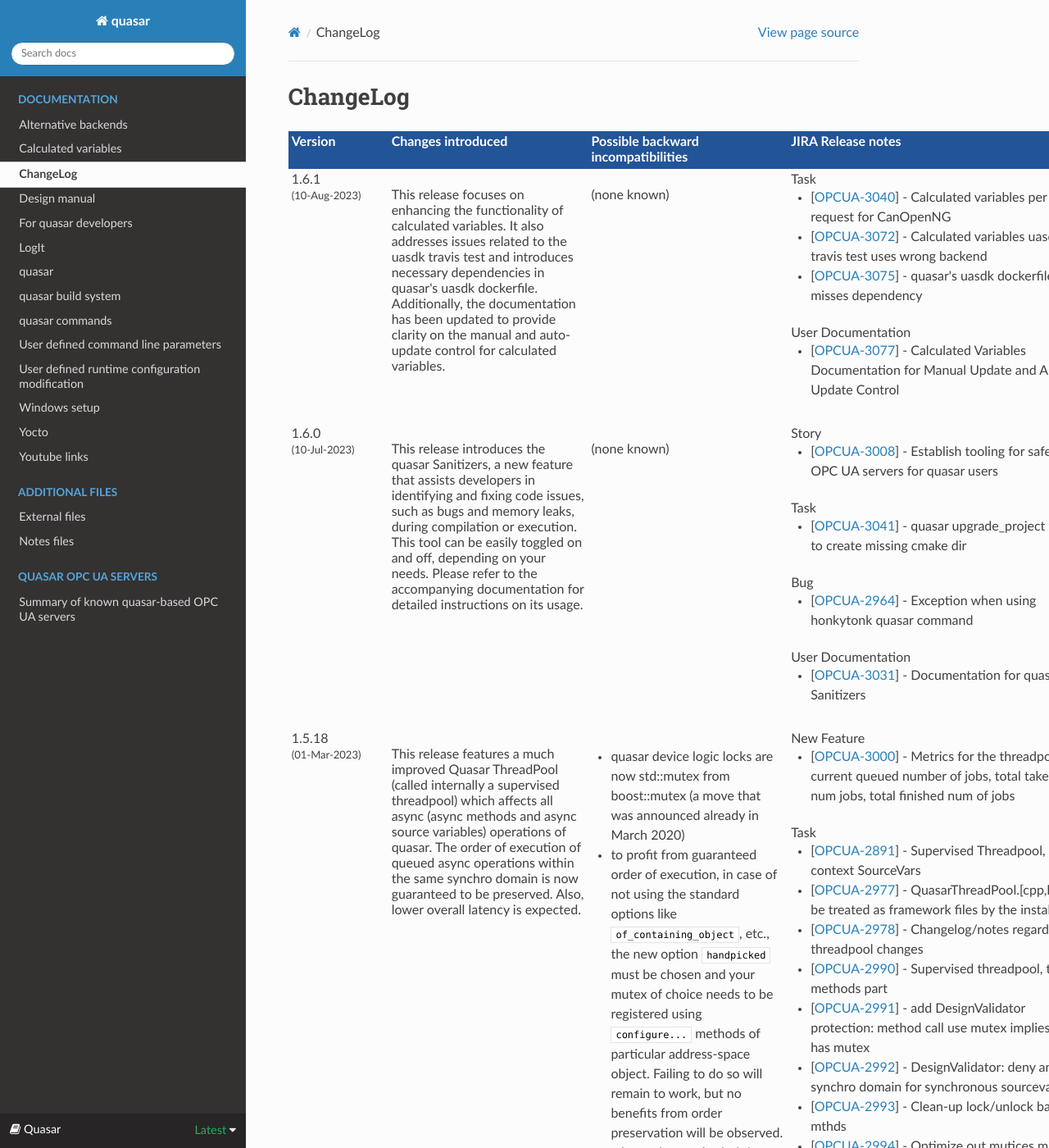
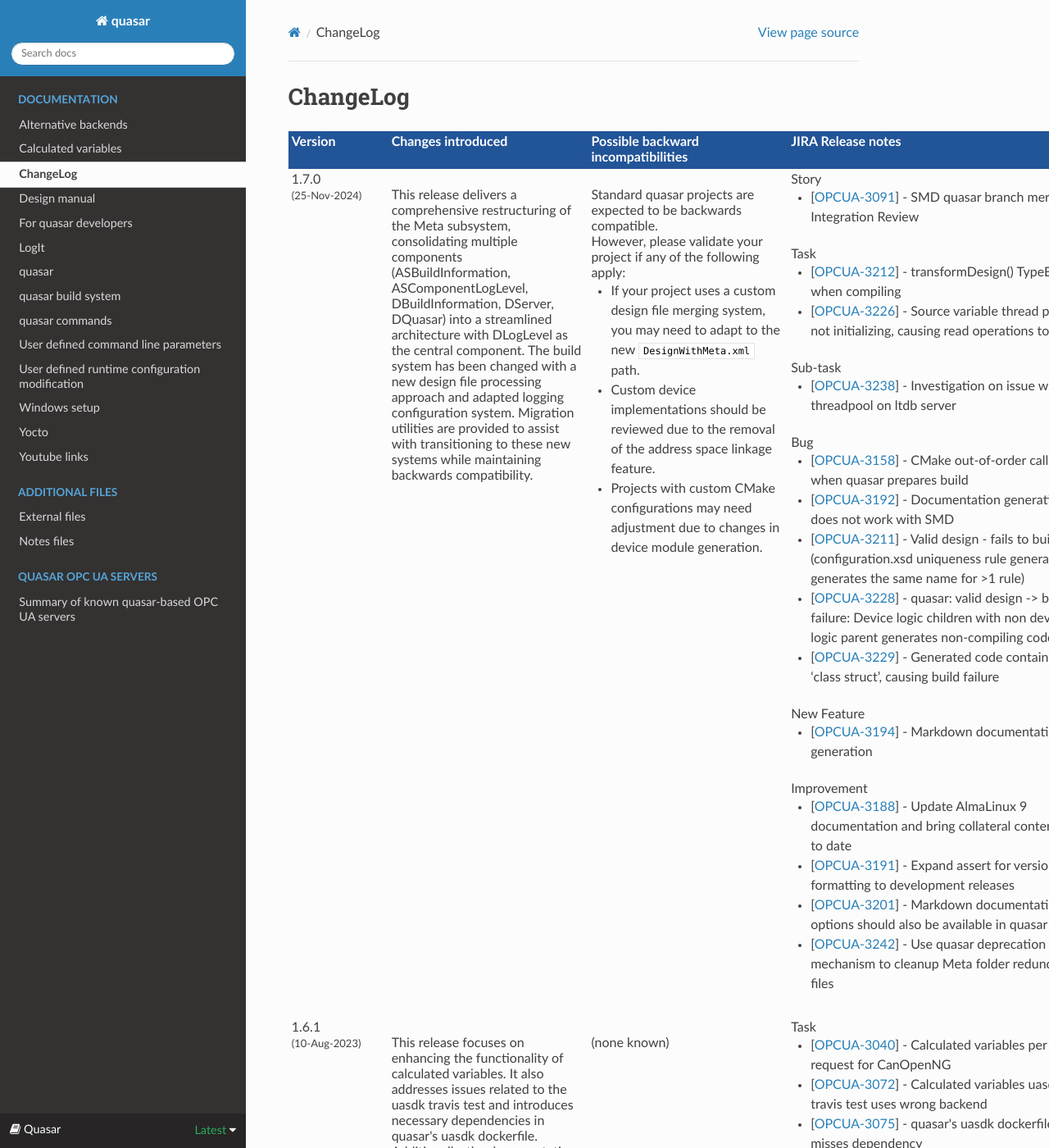
Before and after one commit to quasar-team/quasar, a Sphinx documentation site: the page built from Documentation/source/ChangeLog.rst, in a window 1280 px wide and 1400 px high. Shown: the whole window at 82% size. Built offline with Sphinx 7.4.7 and the Read the Docs theme 3.1.0, drawn with Linux system fonts in a browser that asks for light colours.

Commit message:
Update ChangeLog.rst to version 1.7.0 with release date 25-Nov-2024.

```diff
--- a/Documentation/source/ChangeLog.rst
+++ b/Documentation/source/ChangeLog.rst
@@ -16,8 +16,65 @@
 
             <tr>
                 <!-- Version -->
+                <td valign="top">1.7.0<font size="-1"><br>(25-Nov-2024)</font><br></td>
+                <!-- Changes introduced -->
+                <td valign="top"><br>This release delivers a comprehensive restructuring of the Meta subsystem, consolidating multiple components (ASBuildInformation, ASComponentLogLevel, DBuildInformation, DServer, DQuasar) into a streamlined architecture with DLogLevel as the central component. The build system has been changed with a new design file processing approach and adapted logging configuration system. Migration utilities are provided to assist with transitioning to these new systems while maintaining backwards compatibility.</td>
+                <!-- Possible backward incompatibilities -->
+                <td valign="top"><br>
+                    Standard quasar projects are expected to be backwards compatible.<br>
+                    However, please validate your project if any of the following apply:
+                    <ul>
+                        <li>If your project uses a custom design file merging system, you may need to adapt to the new <code>DesignWithMeta.xml</code> path.</li>
+                        <li>Custom device implementations should be reviewed due to the removal of the address space linkage feature.</li>
+                        <li>Projects with custom CMake configurations may need adjustment due to changes in device module generation.</li>
+                    </ul>
+                </td>
+                <td valign="top">
+                    Story
+                    <ul>
+                        <li>[<a href='https://its.cern.ch/jira/browse/OPCUA-3091'>OPCUA-3091</a>] - SMD quasar branch merge: Integration Review</li>
+                    </ul>
+                    Task
+                    <ul>
+                        <li>[<a href='https://its.cern.ch/jira/browse/OPCUA-3212'>OPCUA-3212</a>] - transformDesign() TypeError when compiling</li>
+                        <li>[<a href='https://its.cern.ch/jira/browse/OPCUA-3226'>OPCUA-3226</a>] - Source variable thread pool not initializing, causing read operations to fail</li>
+                    </ul>
+                    Sub-task
+                    <ul>
+                        <li>[<a href='https://its.cern.ch/jira/browse/OPCUA-3238'>OPCUA-3238</a>] - Investigation on issue with threadpool on ltdb server</li>
+                    </ul>
+                    Bug
+                    <ul>
+                        <li>[<a href='https://its.cern.ch/jira/browse/OPCUA-3158'>OPCUA-3158</a>] - CMake out-of-order calls when quasar prepares build</li>
+                        <li>[<a href='https://its.cern.ch/jira/browse/OPCUA-3192'>OPCUA-3192</a>] - Documentation generation does not work with SMD</li>
+                        <li>[<a href='https://its.cern.ch/jira/browse/OPCUA-3211'>OPCUA-3211</a>] - Valid design - fails to build (configuration.xsd uniqueness rule generation generates the same name for &gt;1 rule)</li>
+                        <li>[<a href='https://its.cern.ch/jira/browse/OPCUA-3228'>OPCUA-3228</a>] - quasar: valid design -&gt; build failure: Device logic children with non device logic parent generates non-compiling code</li>
+                        <li>[<a href='https://its.cern.ch/jira/browse/OPCUA-3229'>OPCUA-3229</a>] - Generated code contains ‘class struct’, causing build failure</li>
+                    </ul>
+                    New Feature
+                    <ul>
+                        <li>[<a href='https://its.cern.ch/jira/browse/OPCUA-3194'>OPCUA-3194</a>] - Markdown documentation generation</li>
+                    </ul>
+                    Improvement
+                    <ul>
+                        <li>[<a href='https://its.cern.ch/jira/browse/OPCUA-3188'>OPCUA-3188</a>] - Update AlmaLinux 9 documentation and bring collateral content up to date</li>
+                        <li>[<a href='https://its.cern.ch/jira/browse/OPCUA-3191'>OPCUA-3191</a>] - Expand assert for version formatting to development releases</li>
+                        <li>[<a href='https://its.cern.ch/jira/browse/OPCUA-3201'>OPCUA-3201</a>] - Markdown documentation options should also be available in quasar help</li>
+                        <li>[<a href='https://its.cern.ch/jira/browse/OPCUA-3242'>OPCUA-3242</a>] - Use quasar deprecation mechanism to cleanup Meta folder redundant files</li>
+                    </ul>
+                </td>
+                <td valign="top">quasar test suite notes:<br>
+                    <ol>
+                        <li>Core functionality verified across consolidated Meta module</li>
+                        <li>Migration utilities validated with existing ATLAS and JCOP servers</li>
+                        <li>Build system changes tested on all supported platforms</li>
+                        <li>Backwards compatibility layer confirmed with ATLAS and JCOP servers</li>
+                    </ol>
+                </td>
+            </tr>
+
+            <tr>
                 <td valign="top">1.6.1<font size="-1"><br>(10-Aug-2023)</font><br></td>
-                <!-- Changes introduced -->
                 <td valign="top"><br>This release focuses on enhancing the functionality of calculated variables. It also addresses issues related to the uasdk travis test and introduces necessary dependencies in quasar's uasdk dockerfile. Additionally, the documentation has been updated to provide clarity on the manual and auto-update control for calculated variables.</td>
                 <!-- Possible backward incompatibilities -->
                 <td valign="top"><br>(none known)</td>
```
